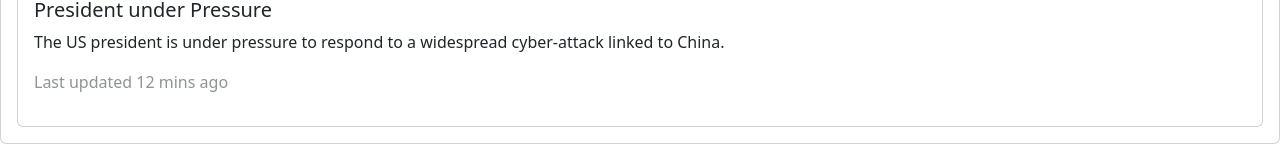
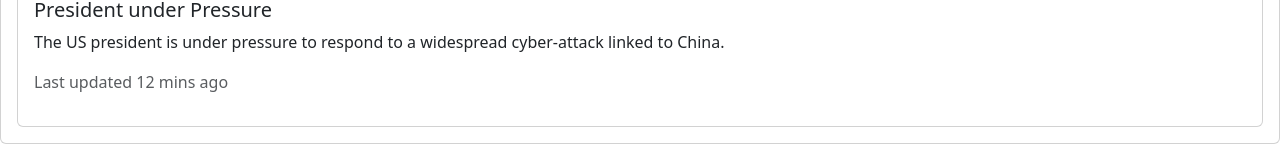
Before and after one commit to acciojob/bootstrap-card-ArbajAr7, a website: page main.html in a window 1280 px wide. Shown: the part 612-772 px from the top of the page. Drawn offline with nearby package versions, Linux system fonts and the light colour scheme.

Commit message:
created a submission

```diff
--- a/main.html
+++ b/main.html
@@ -42,7 +42,7 @@
 			  <div class="card-body">
 				  <h5 class="card-title">President under Pressure</h5>
 				  <p class="card-text">The US president is under pressure to respond to a widespread cyber-attack linked to China.</p>
-				  <p class="text-body-tertiary">Last updated 12 mins ago</p>
+				  <p class="text-muted">Last updated 12 mins ago</p>
 			  </div>
 			</div>
 
```
